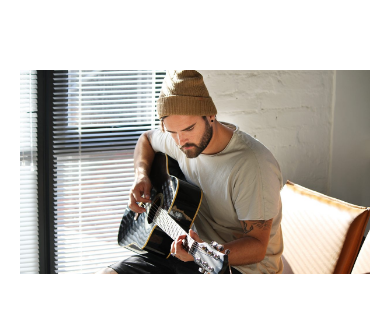
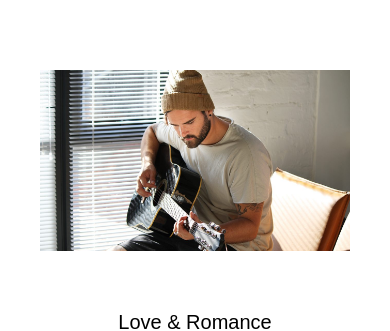
Before and after one commit to statichunt/techfeed-nextjs, a Next.js app: page / in a window 390 px wide. Shown: the part 566-897 px from the top of the page. Built offline with nearby package versions, Linux system fonts and the light colour scheme.

Commit message:
responsive the website

```diff
--- a/component/Blog/BlogPage.js
+++ b/component/Blog/BlogPage.js
@@ -28,7 +28,7 @@ const BlogPage = ({posts,page}) => {
         }
     })
     return (
-        <div className="allPost">
+        <div className="allPost mx-auto">
             <Header>
             <title>Blog</title>
           </Header>
@@ -52,8 +52,8 @@ const BlogPage = ({posts,page}) => {
                      <h1><Link href={`/${blog.slug}`}><a>{blog.frontmatter.heading}</a></Link></h1>
 
                  </div>
-                 <div className="text-center font-lora">
-                     <p>{blog.frontmatter.content}</p>
+                 <div className="text-center font-lora text-2xl">
+                     <p >{blog.frontmatter.content.slice(0,100)}</p>
                  </div>
              </div>)
             }
@@ -64,7 +64,8 @@ const BlogPage = ({posts,page}) => {
                                 className="buttonClass  "
                                 onClick={
                                     () => router.push(`/blog/?page=${page - 1}`)
-                                }>prev</button>
+                                }>
+                                    prev</button>
                         </a> : <a>
                             <button
                                 className="buttonClass  bg-gray-400 hover:bg-gray-400 cursor-default" disabled
@@ -79,7 +80,7 @@ const BlogPage = ({posts,page}) => {
                         </a>
                     }
                     <ul className="flex items-center">
-                        <li className="list-none mx-2">page</li>
+                        <li className="list-none mx-2">Page</li>
                         {
                             pageList.map(num=><li  key={num} className={page==num? "text-buttonColor" : "mx-2 cursor-pointer text-xl hover:text-commonColorHover"} onClick={
                                 () => router.push(`/blog/?page=${num}`)}><a>{num}</a></li>)
@@ -89,13 +90,13 @@ const BlogPage = ({posts,page}) => {
                         hasNextPage ? <a>
                             <button className="buttonClass  "
                                 onClick={
-                                    () => router.push(`/blog/?page=${page + 1}`)}>next</button>
+                                    () => router.push(`/blog/?page=${page + 1}`)}>Next</button>
                         </a> :
                             <a>
                                 <button className="buttonClass  bg-gray-400 hover:bg-gray-400 cursor-default" disabled
                                     onClick={
                                         () => router.push(`/blog/?page=${page + 1}`)
-                                    }>next</button></a>}
+                                    }>Next</button></a>}
 
 
 
--- a/component/Category.js
+++ b/component/Category.js
@@ -5,7 +5,7 @@ import Image from 'next/image'
 import Link from 'next/dist/client/link'
 
 function Category({value}) {
-    const currentDate=new Date()
+
     const router = useRouter()
     const catagories= value.map(category => category.frontmatter.category)
     // const filtered = posts.filter(({category}, index) => !ids.includes(category.frontmatter.category, index + 1))
@@ -36,15 +36,17 @@ function Category({value}) {
 
                  </div>
                 </Link>
-                 <div className="heading text-center text-2xl h-28"
+              <div className='py-4 h-h400'>
+              <div className="heading text-center text-2xl"
                  >
 
                      <h1><Link href={`/${blog.slug}`}><a>{blog.frontmatter.heading}</a></Link></h1>
 
                  </div>
-                 <div className="text-center font-lora">
-                     <p>{blog.frontmatter.content}</p>
+                 <div className="text-center font-lora text-2xl">
+                     <p>{blog.frontmatter.content.slice(0,200)}</p>
                  </div>
+              </div>
              </div>
                 </React.Fragment>)
             }
--- a/component/Post.js
+++ b/component/Post.js
@@ -43,7 +43,7 @@ const Post = ({ value, page }) => {
                                 objectFit="cover"
                             />
                         </div>
-                        <div className=" lg:w-4/5 md:full mx-auto">
+                        <div className=" lg:w-4/5 w-full mx-auto">
                             <div className="text-center my-14"
 
                             >
@@ -95,14 +95,14 @@ const Post = ({ value, page }) => {
                 }
 
                 {/* pagination  */}
-                <div className="w-full mx-auto flex justify-between">
+                <div className="w-full lg:w-4/5 mx-auto flex justify-between">
                     {
                         hasPreviousPage ? <a>
                             <button
                                 className="buttonClass  "
                                 onClick={
                                     () => router.push(`/?page=${page - 1}`)
-                                }>prev</button>
+                                }>Prev</button>
                         </a> : <a>
                             <button
                                 className="buttonClass  bg-gray-400 hover:bg-gray-400 cursor-default" disabled
@@ -113,20 +113,20 @@ const Post = ({ value, page }) => {
                                 }
 
 
-                            >prev</button>
+                            >Prev</button>
                         </a>
                     }
                     {
                         hasNextPage ? <a>
                             <button className="buttonClass  "
                                 onClick={
-                                    () => router.push(`/?page=${page + 1}`)}>next</button>
+                                    () => router.push(`/?page=${page + 1}`)}>Next</button>
                         </a> :
                             <a>
                                 <button className="buttonClass  bg-gray-400 hover:bg-gray-400 cursor-default" disabled
                                     onClick={
                                         () => router.push(`/?page=${page + 1}`)
-                                    }>next</button></a>}
+                                    }>Next</button></a>}
 
 
 
--- a/pages/blog/index.js
+++ b/pages/blog/index.js
@@ -8,9 +8,9 @@ const Blogs = ({posts,page}) => {
 
 
     return (
-        <>
+         <div className='mx-auto'>
      <BlogPage posts={posts} page={page}></BlogPage>
-        </>
+     </div>
     )
 }
 export const getServerSideProps = async ({ query: { page = 1 } }) => {
--- a/styles/globals.css
+++ b/styles/globals.css
@@ -43,10 +43,9 @@
 }
 .allPost{
     @apply
-    px-5
-     md:w-11/12
-      sm:w-full
-     lg:w-3/4
+    px-10
+     w-full
+     xl:w-3/4
      flex
      justify-center
      flex-wrap
@@ -96,12 +95,12 @@
 .navItem{
     @apply
     text-lg
-    mx-10
+    mx-4
     hover:text-commonColor
     font-lora
     relative
      group
-     p-3
+     p-4
 
 },
 .title{
@@ -127,8 +126,8 @@
 },
 .buttonClass{
     @apply
-   md:w-40
-   w-24
+   md:w-24
+   w-16
     h-h12
     rounded-full
     bg-black
@@ -166,10 +165,13 @@
 .blog{
     @apply
     w-full
-     sm:w-1/2 md:w-1/3
+     sm:w-1/2
+     md:w-1/3
      md:pr-5
-     box-border
+    sm:box-border
       my-12
+     sm:px-2
+
 }
 .subMenu{
     @apply
--- a/tailwind.config.js
+++ b/tailwind.config.js
@@ -76,7 +76,9 @@ module.exports = {
        h32:"8rem",
        logoHeight:"160px",
        authorImage:"13rem",
-       h300:"300px"
+       h300:"300px",
+       h400:"400px"
+
 
       },
 
```
